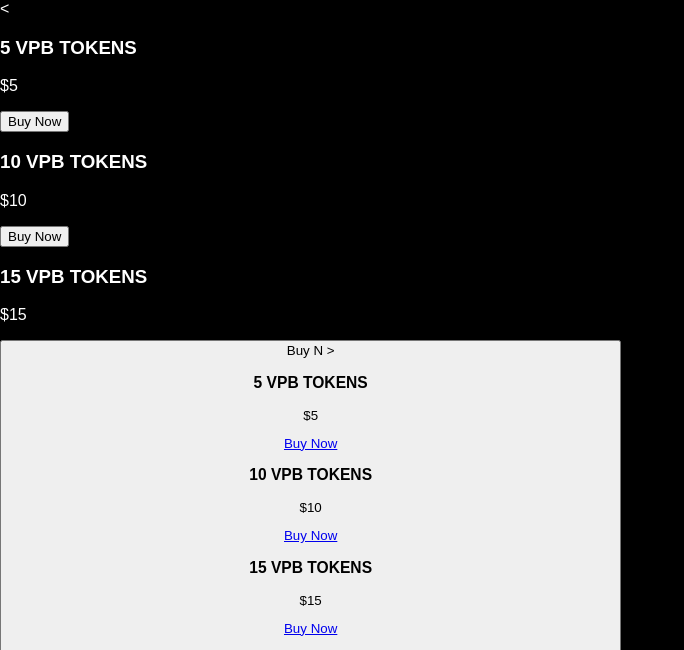
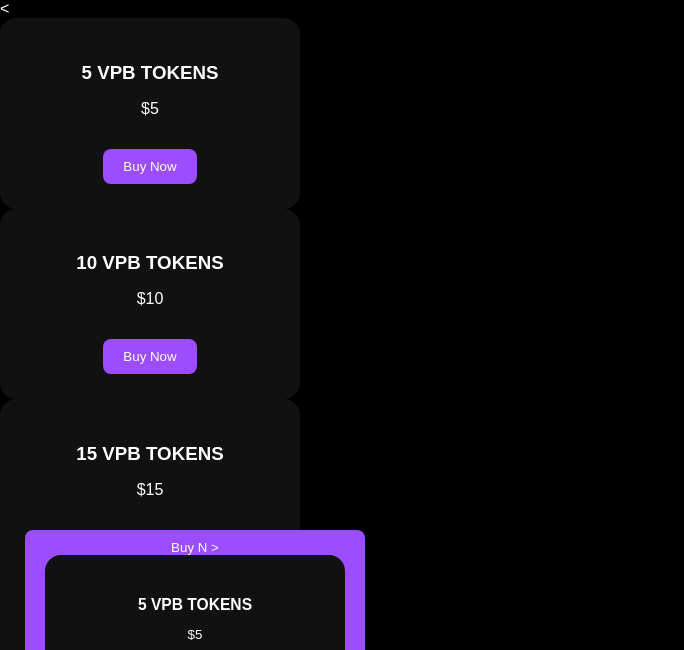
Before and after one commit to omg423966-prog/VBP, a plain HTML site: page index.html in a window 1280 px wide. Shown: the top 650 px of the page, without its empty margins (0-684 px from the left). Drawn offline with Linux system fonts and the light colour scheme.

Commit message:
Update index.html

```diff
--- a/index.html
+++ b/index.html
@@ -101,7 +101,37 @@
 font-size:14px;
 opacity:.7;
 }
-</style>
+</style.packages {
+  display: flex;
+  gap: 30px;
+  justify-content: center;
+  margin-top: 40px;
+  flex-wrap: wrap;
+}
+
+.package {
+  background: #111;
+  border-radius: 16px;
+  padding: 25px;
+  width: 250px;
+  text-align: center;
+  color: white;
+}
+
+.package h3 {
+  margin-bottom: 10px;
+}
+
+.package button {
+  margin-top: 15px;
+  padding: 10px 20px;
+  background: #9b4dff;
+  border: none;
+  border-radius: 8px;
+  color: white;
+  cursor: pointer;
+}
+>
 </head>
 <body>
 
```
